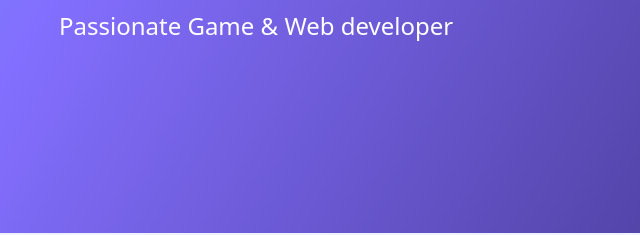
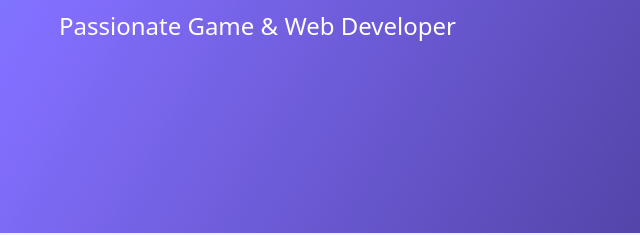
Before and after one commit to SnowMike11/Capstone-Bootstrap, a plain HTML site: page index.html in a window 1280 px wide. Shown: the part 385-620 px from the top of the page, 35-675 px from the left. Drawn offline with nearby package versions, Linux system fonts and the light colour scheme.

Commit message:
Update index.html

```diff
--- a/index.html
+++ b/index.html
@@ -17,7 +17,7 @@
               <div class="col-lg-6">
                 <p class="greetings white-text">Hello there...</p>
                 <h1 class="display-3 fw-bold text-body-white lh-1 mb-3 white-text">Miguel Llanos</h1>
-                <p class="lead white-text">Passionate Game & Web developer</p>
+                <p class="lead white-text">Passionate Game & Web Developer</p>
                 <!-- <div class="d-grid gap-2 d-md-flex justify-content-md-start">
                   <button type="button" class="btn btn-primary btn-lg px-4 me-md-2">Primary</button>
                   <button type="button" class="btn btn-outline-secondary btn-lg px-4">Default</button>
```
